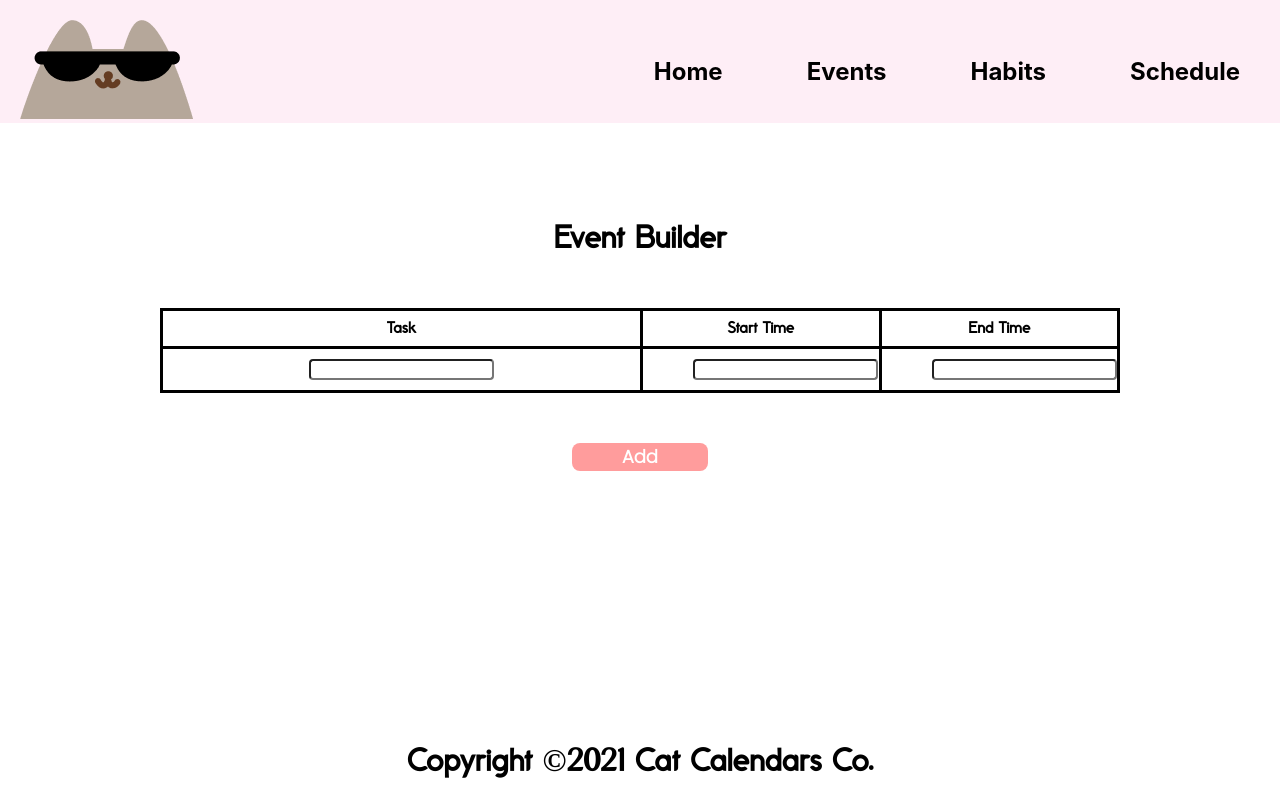
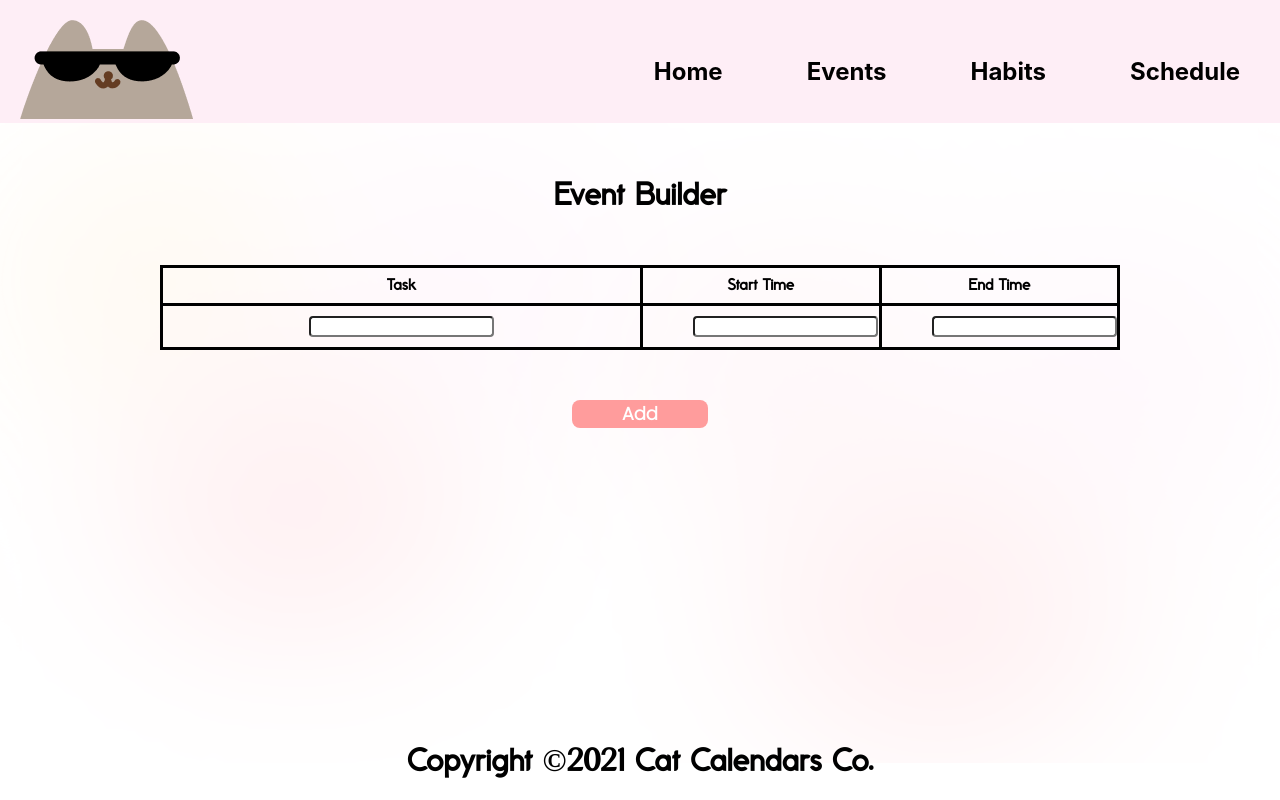
Before and after one commit to anyuan-chen/cat-calendar, a React (Create React App) app: page /events in a window 1280 px wide. Built offline with nearby package versions, Linux system fonts and the light colour scheme.

Commit message:
i no longer want this commit

```diff
--- a/src/pages/Events.css
+++ b/src/pages/Events.css
@@ -14,11 +14,16 @@ td {
 }
 
 .container {
+  position: absolute;
+  top: 10%;
   display: flex;
   align-items: center;
   justify-content: center;
   flex-direction: column;
   padding-top: 5em;
+}
+#backgroundarooni {
+  width: 100vw;
 }
 .form {
   display: flex;
--- a/src/pages/Events.js
+++ b/src/pages/Events.js
@@ -45,6 +45,7 @@ export default function Events() {
   return (
     <form onSubmit={addToLocalStorage}>
       <Navbar></Navbar>
+      <img id="backgroundarooni" src="../img/background.png"/>
       <div className="container">
         <h1>Event Builder</h1>
         <table>
```
Also changed, not shown: src/backgrounds/gradient.png.
